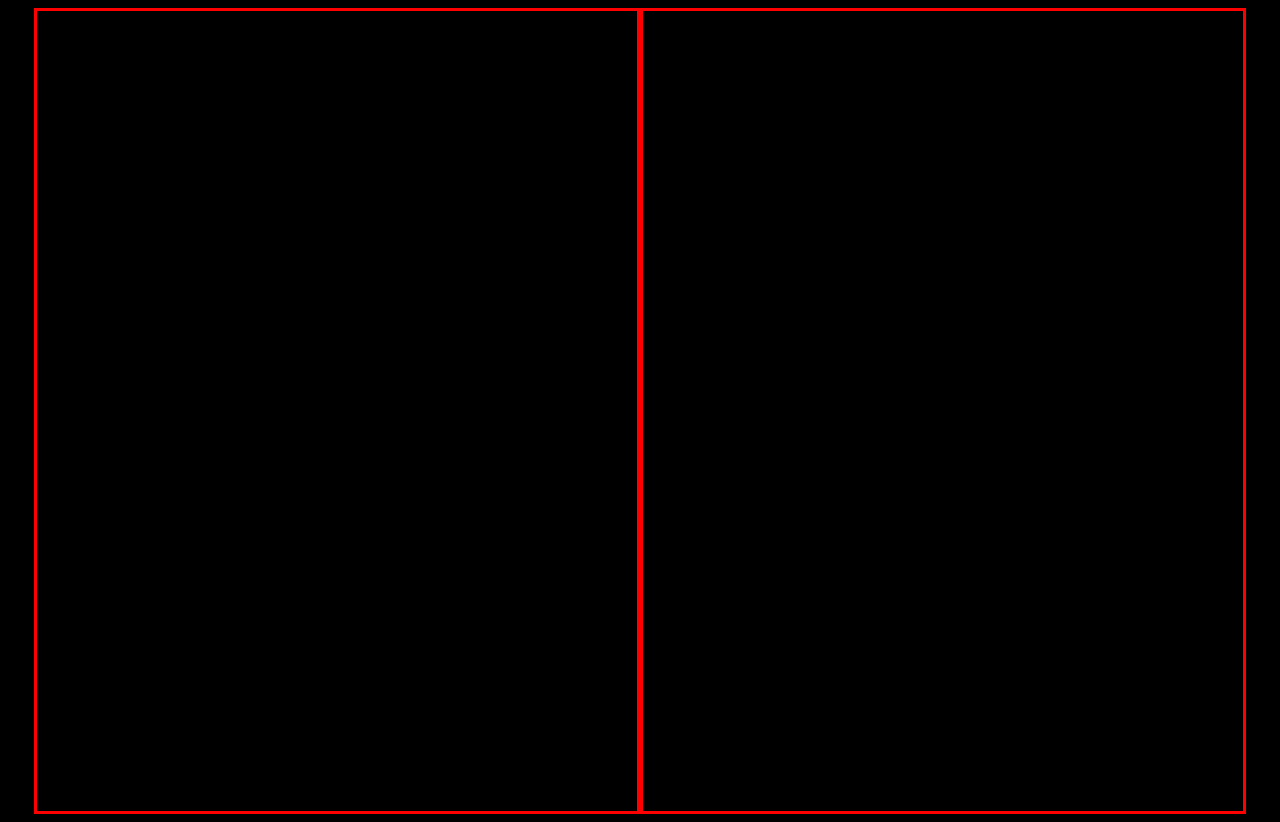
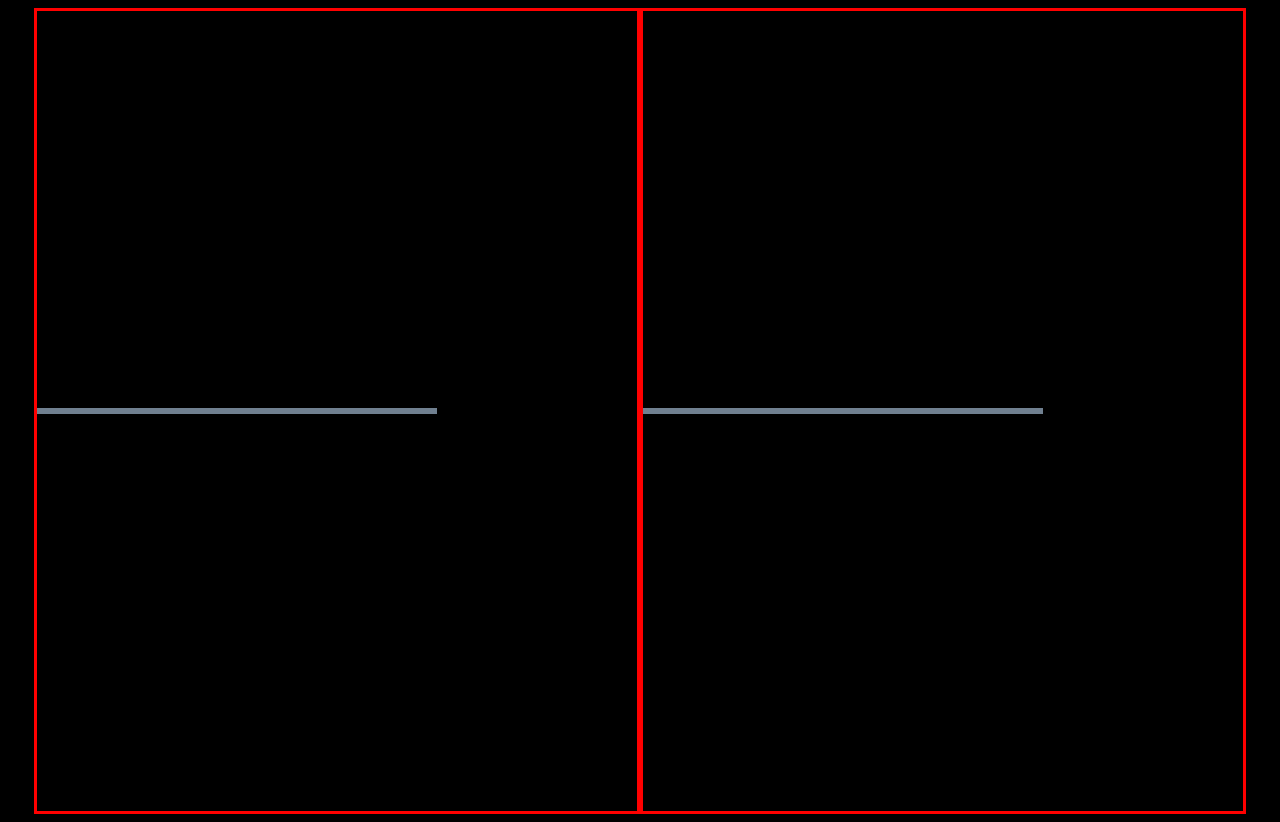
Before and after one commit to TJ-R/Planner-Project, a Vue app: page / in a window 1280 px wide. Built offline with nearby package versions, Linux system fonts and the light colour scheme.

Commit message:
Attempted to make hour lines but they are smushed together need to separate them

```diff
--- a/src/components/Day.vue
+++ b/src/components/Day.vue
@@ -4,14 +4,24 @@
 
 <template>
   <div class="day-container">
-
+    <div class="hour-divider"></div>
+    <div class="hour-divider"></div>
   </div>
 </template>
 
 <style scoped>
   .day-container {
+    display: flex;
+    flex-direction: column;
+    justify-content: center;
+    align-content: center;
     border: solid red;
     width: 600px;
     height: 800px;
   }
+  .hour-divider {
+    background-color: slategray;
+    width: 400px;
+    height: 3px;
+  }
 </style>
```
